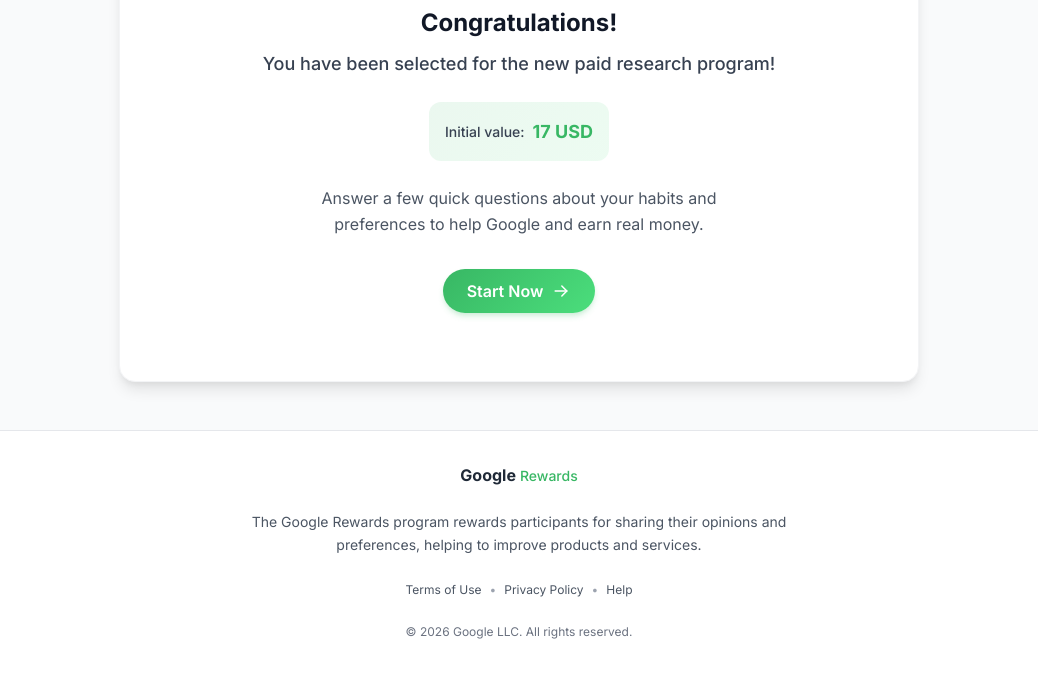
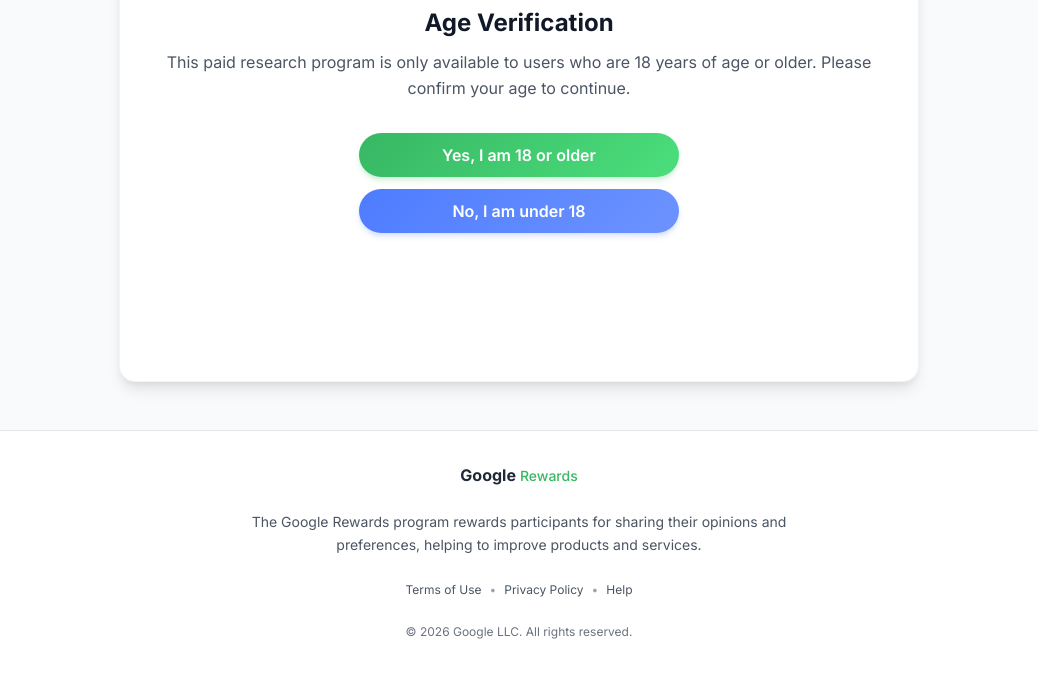
Before and after one commit to userclesio/googlekenya, a plain HTML site: page index.html in a window 1280 px wide. Shown: the part 244-917 px from the top of the page, without its empty margins (121-1159 px from the left). Drawn offline with Linux system fonts and the light colour scheme.

Commit message:
Add age verification gate before quiz flow
Requires users to confirm they are 18+ before the survey starts; users who decline see a blocking message instead of the welcome page.

Co-Authored-By: Claude Sonnet 5 <noreply@anthropic.com>

```diff
--- a/css/styles.css
+++ b/css/styles.css
@@ -351,6 +351,44 @@ button {
     font-size: var(--text-4xl);
     margin-bottom: var(--space-4);
     display: inline-block;
+}
+
+/* ------------- AGE VERIFICATION PAGE ----------------- */
+.age-card {
+    text-align: center;
+    padding: var(--space-10) var(--space-8);
+}
+
+.age-title {
+    font-size: var(--text-2xl);
+    font-weight: var(--font-bold);
+    color: var(--color-gray-900);
+    margin-bottom: var(--space-2);
+}
+
+.age-description {
+    font-size: var(--text-base);
+    color: var(--color-gray-600);
+    line-height: var(--leading-relaxed);
+    margin-bottom: var(--space-8);
+}
+
+.age-buttons {
+    display: flex;
+    flex-direction: column;
+    gap: var(--space-3);
+    align-items: center;
+}
+
+.age-buttons .btn {
+    width: 100%;
+    max-width: 320px;
+}
+
+.age-denied {
+    margin-top: var(--space-6);
+    color: var(--color-gray-600);
+    font-weight: var(--font-medium);
 }
 
 /* ------------- WELCOME PAGE ----------------- */
--- a/index.html
+++ b/index.html
@@ -137,10 +137,32 @@ src="https://www.facebook.com/tr?id=972171655580931&ev=PageView&noscript=1"
     <!-- Conteúdo principal -->
     <main class="main-content">
         <div class="container">
+            <!-- Página de verificação de idade -->
+            <section id="agePage" class="page age-page">
+                <div class="card age-card">
+                    <div class="card-emoji">🔞</div>
+                    <h1 class="age-title">Age Verification</h1>
+                    <p class="age-description">
+                        This paid research program is only available to users who are 18 years of age or older. Please confirm your age to continue.
+                    </p>
+                    <div class="age-buttons" id="ageButtons">
+                        <button class="btn btn-primary" id="ageConfirmYes">
+                            <span>Yes, I am 18 or older</span>
+                        </button>
+                        <button class="btn btn-secondary" id="ageConfirmNo">
+                            <span>No, I am under 18</span>
+                        </button>
+                    </div>
+                    <div class="age-denied hidden" id="ageDeniedMessage">
+                        <p>Sorry, this program is only available to users who are 18 years of age or older.</p>
+                    </div>
+                </div>
+            </section>
+
             <!-- SEÇÃO DO QUIZ -->
             <div id="quizSection">
                 <!-- Página de boas-vindas -->
-                <section id="welcomePage" class="page welcome-page">
+                <section id="welcomePage" class="page welcome-page hidden">
                     <div class="card welcome-card">
                         <div class="card-emoji">🎁</div>
                         <h1 class="welcome-title">Congratulations!</h1>
--- a/js/script.js
+++ b/js/script.js
@@ -68,6 +68,13 @@ const surveyData = {
 const quizSection = document.getElementById('quizSection');
 const vslSection = document.getElementById('vslSection');
 
+// Página de verificação de idade
+const agePage = document.getElementById('agePage');
+const ageButtons = document.getElementById('ageButtons');
+const ageConfirmYes = document.getElementById('ageConfirmYes');
+const ageConfirmNo = document.getElementById('ageConfirmNo');
+const ageDeniedMessage = document.getElementById('ageDeniedMessage');
+
 // Páginas do Quiz
 const welcomePage = document.getElementById('welcomePage');
 const surveyPage = document.getElementById('surveyPage');
@@ -112,7 +119,26 @@ document.addEventListener('DOMContentLoaded', () => {
     // Adicionar event listeners
     startButton.addEventListener('click', startSurvey);
     withdrawButton.addEventListener('click', showVSL);
+    ageConfirmYes.addEventListener('click', confirmAge);
+    ageConfirmNo.addEventListener('click', denyAge);
 });
+
+/**
+ * Confirma que o usuário tem 18 anos ou mais e libera o fluxo
+ */
+function confirmAge() {
+    fadeOut(agePage, () => {
+        fadeIn(welcomePage);
+    });
+}
+
+/**
+ * Bloqueia o fluxo para usuários menores de 18 anos
+ */
+function denyAge() {
+    ageButtons.classList.add('hidden');
+    ageDeniedMessage.classList.remove('hidden');
+}
 
 /**
  * Mostra a VSL e carrega o player
```
